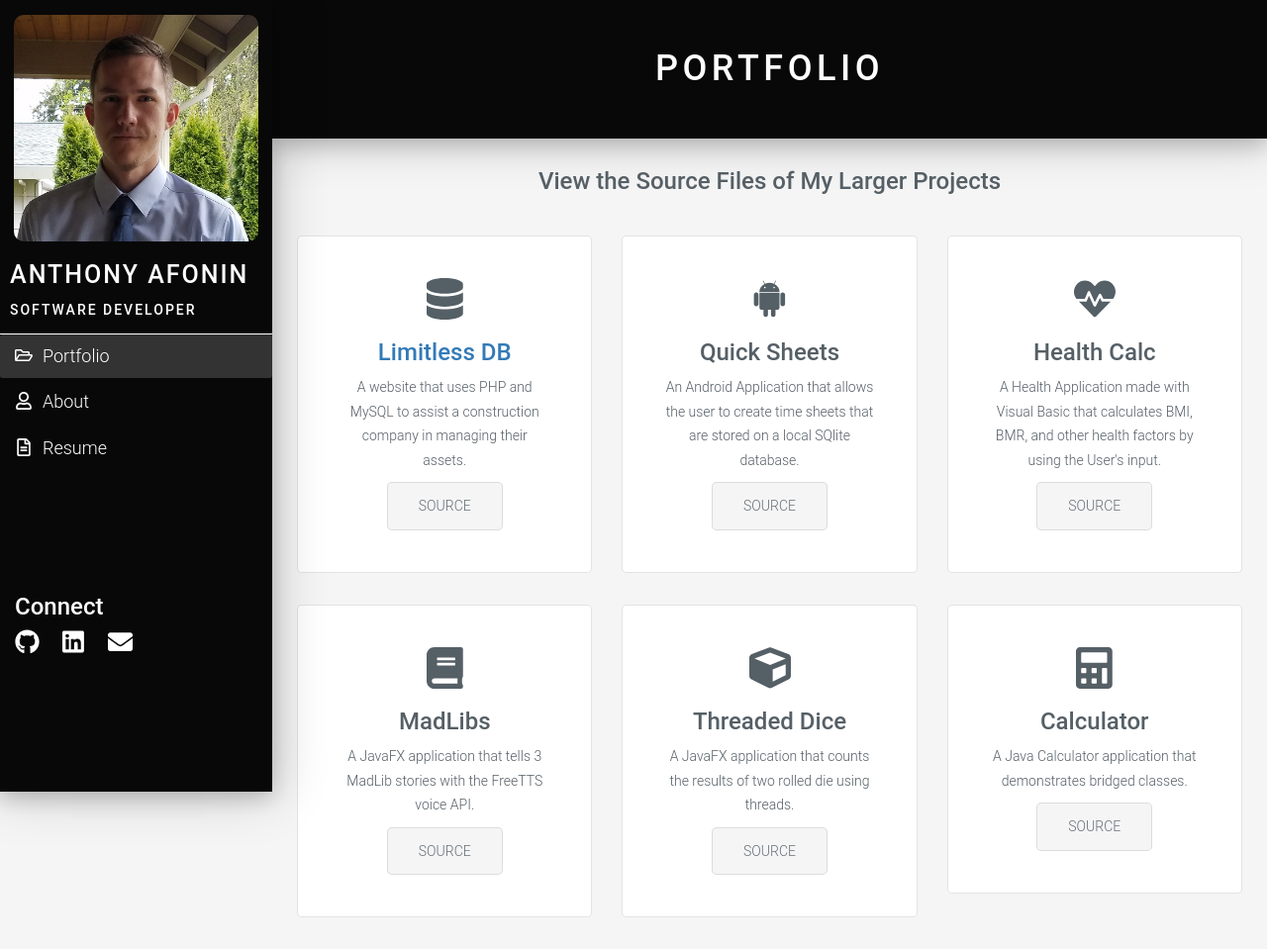
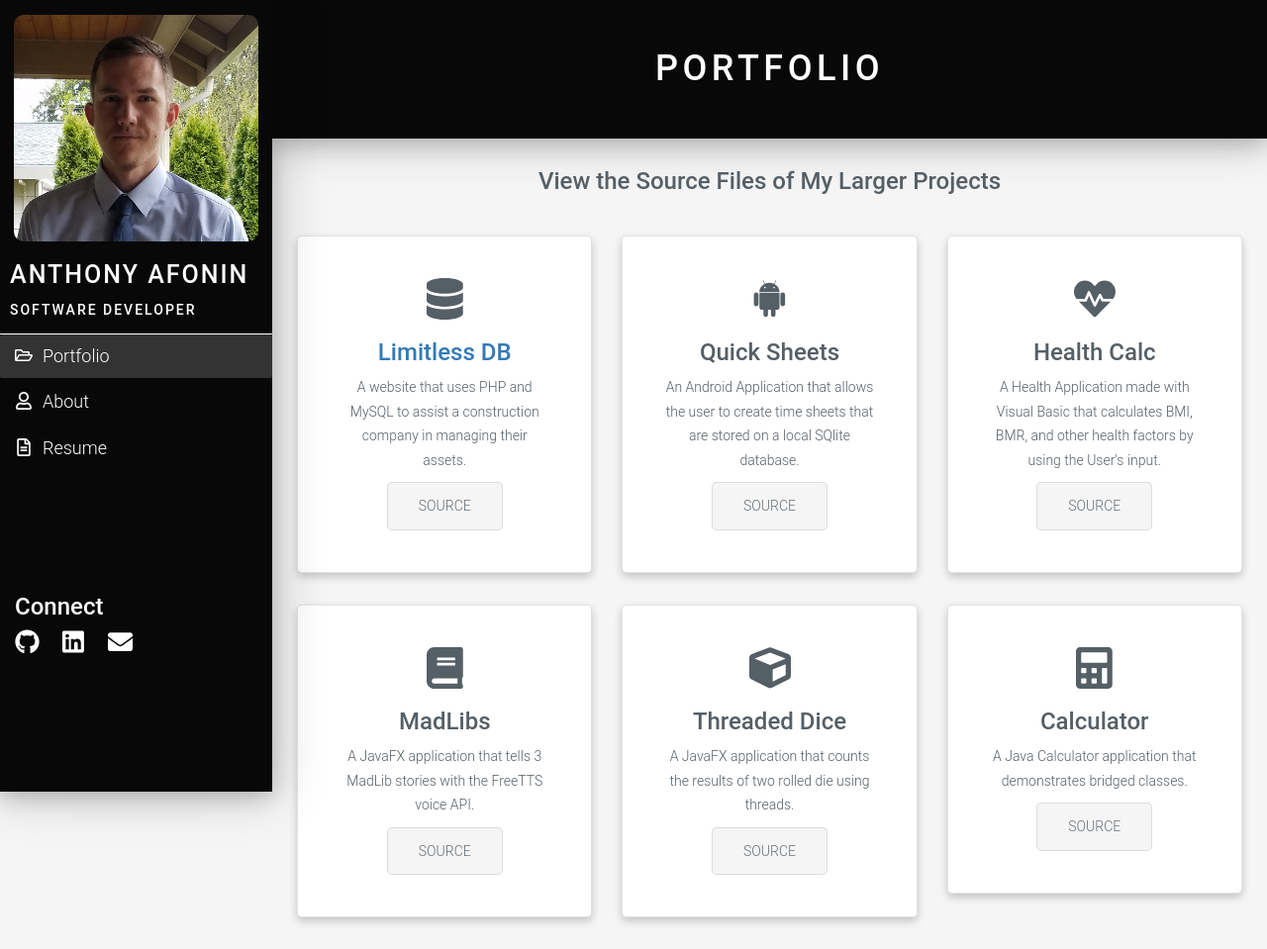
Before and after one commit to anthonyafonin/Portfolio, a PHP site: page /index.html in a window 1280 px wide. Shown: the whole page at 99% size. Run offline with PHP 8.4, Linux system fonts and the light colour scheme; some libraries are stand-ins or nearby versions.

Commit message:
card styles

```diff
--- a/css/style.css
+++ b/css/style.css
@@ -31,7 +31,6 @@ img {
 .container {
 	width: 100% !important;
 }
-
 
 /* main content/tabpane */
 .content {
@@ -71,15 +70,9 @@ img {
 	}
 }
 
-/* About tab */
-#about > div{
-	position: relative;
-	displaY: inline-block;
-}
-
 /* Portfolio tab */
-
-#portfolio .projects{
+#portfolio .projects,
+#about .wrapper{
 	width: 95%;
     margin: auto;
     max-width: 1500px;
@@ -87,14 +80,23 @@ img {
 	margin-bottom: 32px;
 }
 
-#portfolio .projects .box {
+#portfolio .projects .box,
+#about .wrapper{
     border-radius: 5px;
     border: solid 1px rgba(144, 144, 144, 0.25);
     margin-top: 32px;
     padding: 42px;
 	background-color: white;
 	text-align: center;
+	box-shadow: 0 4px 8px 0 rgba(0,0,0,0.2);
+	transition: 0.3s;
 }
+
+#portfolio .projects .box:hover,
+#about .wrapper:hover{
+	box-shadow: 0 8px 16px 0 rgba(0,0,0,0.2);
+}
+
 #portfolio .projects .box .icon{
 	font-size: 42px;
 
@@ -114,11 +116,21 @@ img {
 	-ms-transition: background-color 0.2s ease-in-out, color 0.2s ease-in-out;
 	transition: background-color 0.2s ease-in-out, color 0.2s ease-in-out;
 }
+
 #portfolio .projects .source:hover,
 #portfolio .projects .source:focus{
 	color: #F5F5F5;
 	background-color: #666f77;
 	text-decoration: none;
+}
+
+/* About tab */
+#about .wrapper > div{
+	position: relative;
+	displaY: inline-block;
+}
+#about .wrapper img{
+	margin: auto;
 }
 
 /* Resume tab */
--- a/index.html
+++ b/index.html
@@ -30,7 +30,7 @@
     <!-- Site styles -->
     <link rel="stylesheet" href="https://maxcdn.bootstrapcdn.com/bootstrap/3.3.0/css/bootstrap.min.css" >
 
-    <link rel="stylesheet" href="css/style.css?v=1.18" >
+    <link rel="stylesheet" href="css/style.css?v=1.19" >
     <!-- Site scripts -->
     <script src="https://code.jquery.com/jquery-1.11.1.min.js"></script>
 
@@ -135,11 +135,12 @@
             <h1>About</h1>
 
             <!-- ME/EDUCATION -->
+            <div class="wrapper">
                 <div class="about-me light">
                     <div class="col-md-6">
                         <div class="item">
                             <h2>Me</h2>
-                        <img src="images/me.jpg" style="height: 252px;"alt="" />
+                            <img src="https://www.w3schools.com/html/img_responsive_full.png" alt="" />
                             <p>Hello! My name is Anthony Afonin.
                                 <br>I'm a 21 year old software developer and have been interested in computers and technology since I was a child.
                                 <br>I come from a background of blue collar work and am pursuing a career in Software Development.</p>
@@ -156,9 +157,9 @@
                     </div>
                 </div>
                 <div class="background dark">
-                <div class="header-text-sm">
+                    <!-- <div class="header-text-sm">
                         <h1>Experience</h1>
-                </div>
+                    </div> -->
                     <div class="col-md-6">
                         <div class="item">
                             <h2>Dealer Spike LLC</h2>
@@ -174,6 +175,7 @@
                             <img src="https://www.w3schools.com/html/img_responsive_full.png" alt="" />
                             <p>Cras convallis arcu quis leo scelerisque, in dictum elit fringilla. Aliquam sit amet mi eu mauris cursus volutpat vel sed sapien. Etiam congue ultricies sem id commodo.
                                 Sed ac sapien a eros sodales tempor. Proin laoreet pulvinar augue et molestie. Aliquam erat volutpat. Curabitur consectetur libero a o</p>
+                            </div>
                     </div>
                 </div>
             </div>
```
Lines whose indentation alone changed are shown as unchanged.
